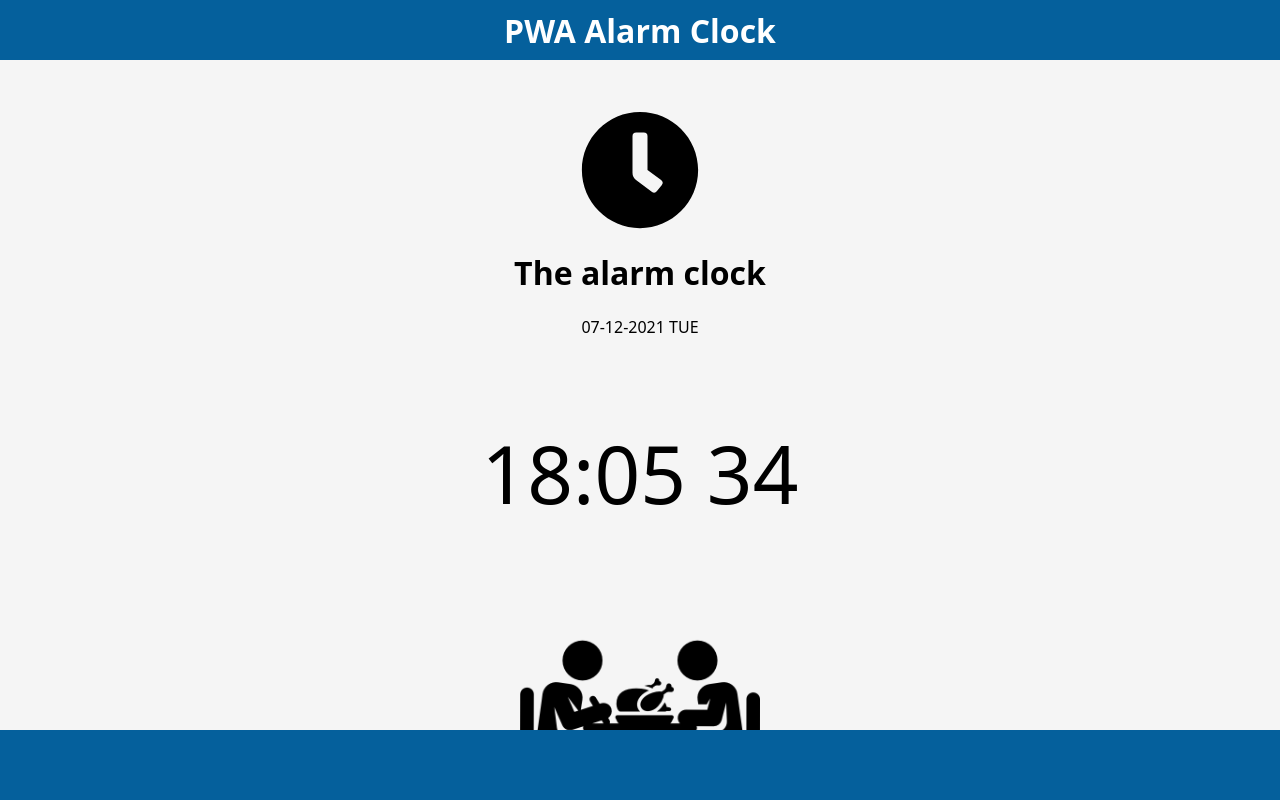
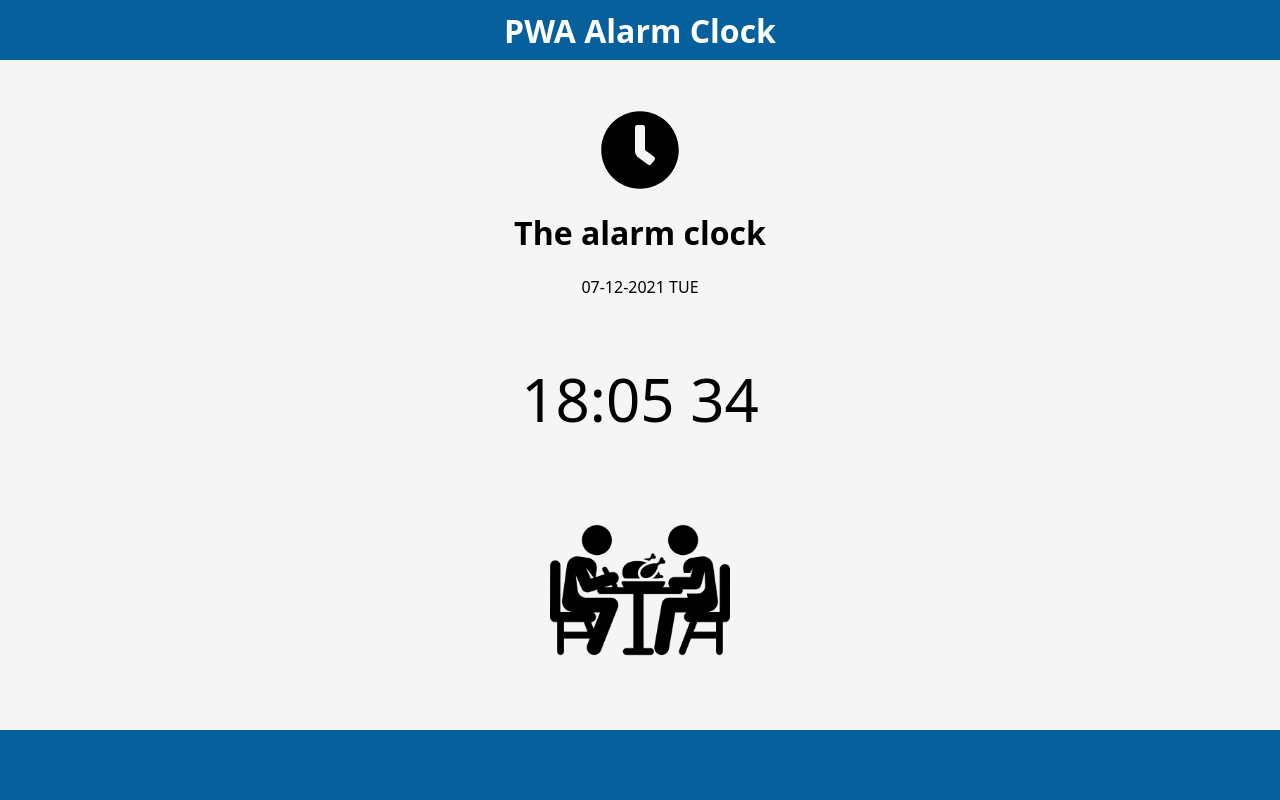
Before and after one commit to suly-annstokkel/alarmclock, a plain HTML site: page index.html in a window 1280 px wide. Drawn offline with Linux system fonts and the light colour scheme.

Commit message:
Size afbeelding en icon aangepast

```diff
--- a/css/style.css
+++ b/css/style.css
@@ -55,7 +55,7 @@ nav{
 
 
 .clock{
-    font-size: 80px;
+    font-size: 60px;
     text-align: center;
 }
 
--- a/index.html
+++ b/index.html
@@ -17,8 +17,8 @@
     <main>
         <div id="screen">
             <svg aria-hidden="true" focusable="false" data-prefix="fas" data-icon="clock"
-                class="svg-inline--fa fa-clock fa-w-16" role="img" xmlns="http://www.w3.org/2000/svg" width=120
-                height="120" viewBox="0 0 512 512">
+                class="svg-inline--fa fa-clock fa-w-16" role="img" xmlns="http://www.w3.org/2000/svg" width=80
+                height="80" viewBox="0 0 512 512">
                 <path fill="currentColor" d="M256,8C119,8,8,119,8,256S119,504,256,504,504,393,504,256,393,8,256,8Zm92.49
                      313h0l-20,25a16,16,0,0,1-22.49,2.5h0l-67-49.72a40 40,0,0,1-15-31.23V112a16,16,0,0,1,16-16h32a16,16,0,0,1,16,
                      16V256l58,42.5A16,16,0,0,1,348.49,321Z">
@@ -32,7 +32,7 @@
             </div>
 
             <img src="images/kisspng-computer-icons-dinner-lunch-food-dining-room-dinner-5abcfb2514f856.8059151915223345010859.png"
-                width=240 height="240">
+                width=180 height="180">
         </div>
     </main>
 
```
